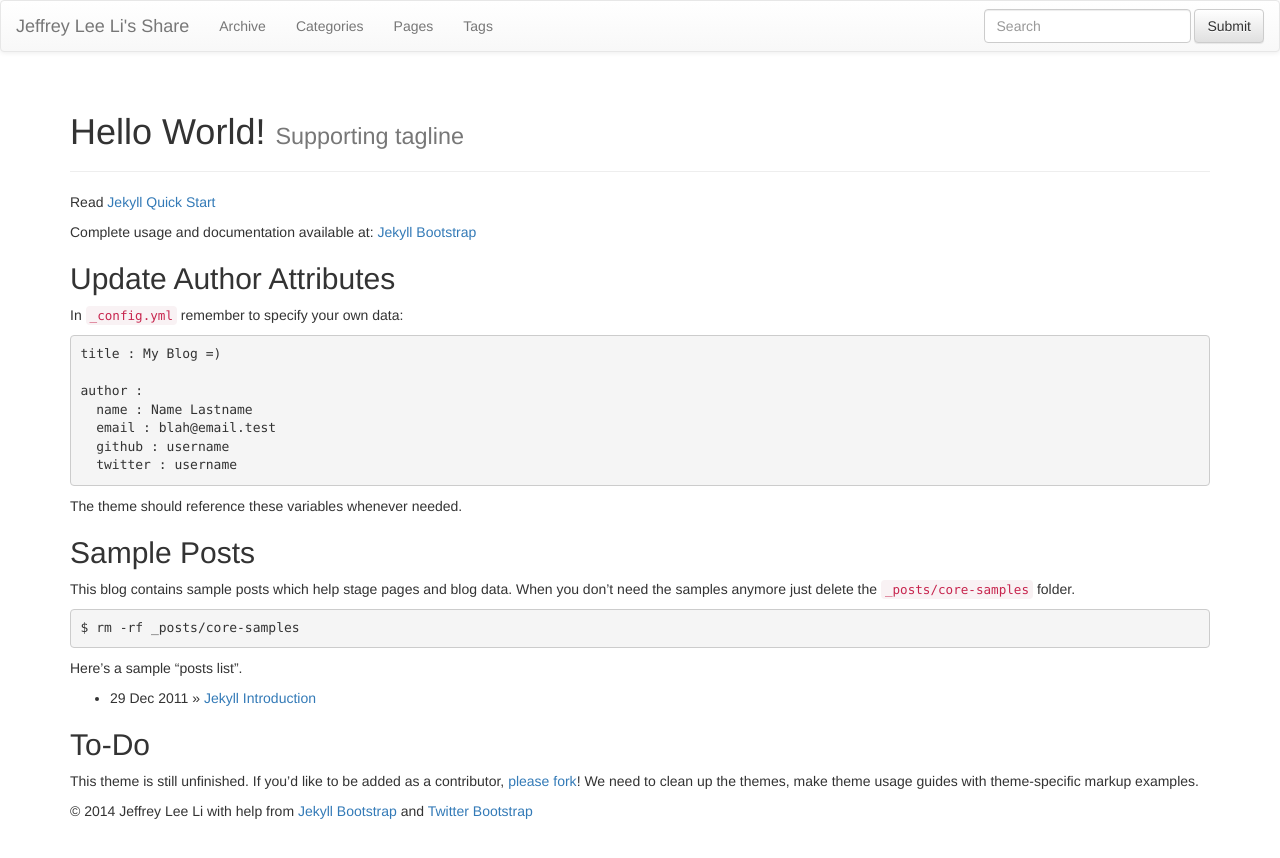
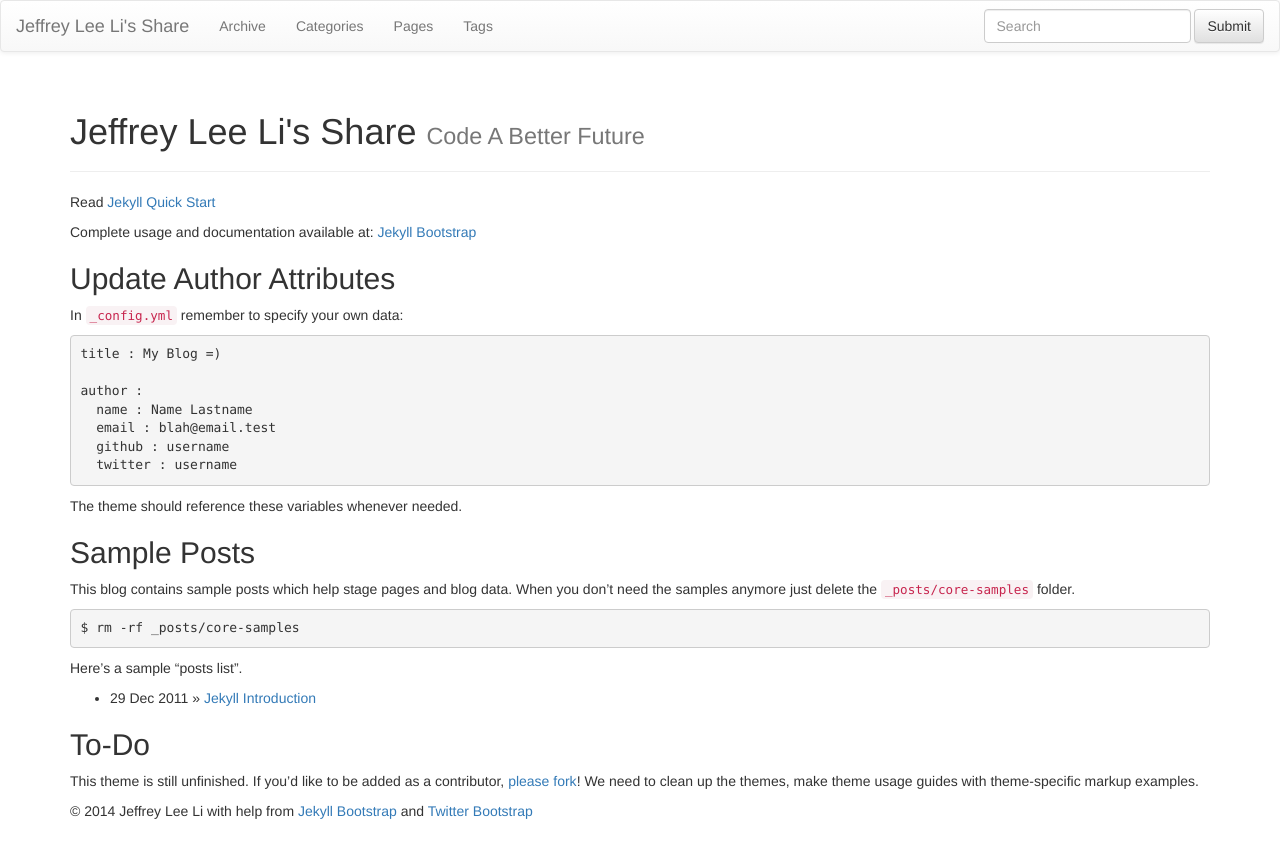
Before and after one commit to JeffreyLeeLi/jeffreyleeli.github.io, a Jekyll site: the page built from index.md, in a window 1280 px wide. Shown: the top 858 px of the page. Built offline with Jekyll 4.4.1, drawn with Linux system fonts in a browser that asks for light colours; nearby versions of some CDN libraries; library files that are not in the unit come from our copies.

Commit message:
change title and tagline of index

```diff
--- a/index.md
+++ b/index.md
@@ -1,7 +1,7 @@
 ---
 layout: page
-title: Hello World!
-tagline: Supporting tagline
+title: Jeffrey Lee Li's Share
+tagline: Code A Better Future
 ---
 {% include JB/setup %}
 
```
